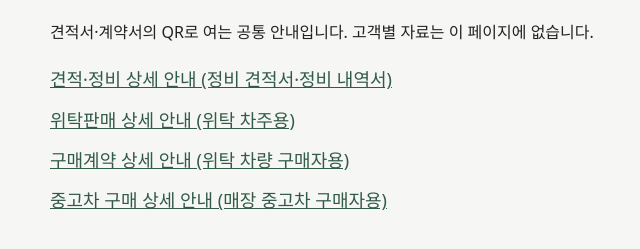
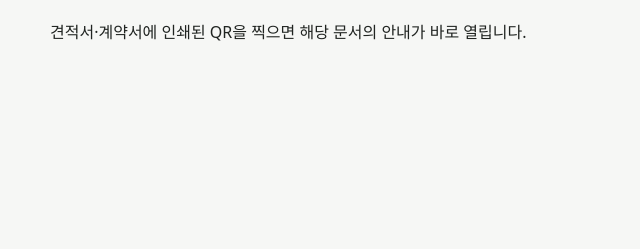
Before and after one commit to neyzuno-droid/motowave-guide, a plain HTML site: page index.html in a window 1280 px wide. Shown: the part 127-376 px from the top of the page, without its empty margins (210-850 px from the left). Drawn offline with Linux system fonts and the light colour scheme.

Commit message:
안내끼리 오가는 링크 빼기: QR마다 해당 안내만 바로 열림
Co-Authored-By: Claude Opus 5.5 <noreply@anthropic.com>
Claude-Session: https://claude.ai/code/session_01G3aPCgFkGDaaPquxTF3Tmf

```diff
--- a/index.html
+++ b/index.html
@@ -1,9 +1,3 @@
 <!doctype html><html lang="ko"><head><meta charset="utf-8"><meta name="viewport" content="width=device-width, initial-scale=1"><meta name="robots" content="noindex,nofollow"><title>상세 안내 | 토크튠</title>
-<style>body{margin:0;background:#f6f7f5;color:#202421;font-family:system-ui,-apple-system,"Noto Sans KR",sans-serif;line-height:1.8}main{max-width:760px;margin:auto;padding:45px 24px}a{color:#315b48;display:block;margin:8px 0;font-size:18px}</style></head>
-<body><main><h1>토크튠 상세 안내</h1>
-<p>견적서·계약서의 QR로 여는 공통 안내입니다. 고객별 자료는 이 페이지에 없습니다.</p>
-<a href="2026-11-19/estimate.html">견적·정비 상세 안내 (정비 견적서·정비 내역서)</a>
-<a href="2026-11-19/consign-owner.html">위탁판매 상세 안내 (위탁 차주용)</a>
-<a href="2026-11-19/consign-buyer.html">구매계약 상세 안내 (위탁 차량 구매자용)</a>
-<a href="2026-11-19/used-buyer.html">중고차 구매 상세 안내 (매장 중고차 구매자용)</a>
-</main></body></html>
+<style>body{margin:0;background:#f6f7f5;color:#202421;font-family:system-ui,-apple-system,"Noto Sans KR",sans-serif;line-height:1.8}main{max-width:760px;margin:auto;padding:45px 24px}</style></head>
+<body><main><h1>토크튠 상세 안내</h1><p>견적서·계약서에 인쇄된 QR을 찍으면 해당 문서의 안내가 바로 열립니다.</p></main></body></html>
```
Also changed, not shown: 2026-11-19/consign-buyer.html (+1 -1 lines), 2026-11-19/consign-owner.html (+1 -1 lines), 2026-11-19/used-buyer.html (+1 -1 lines).
